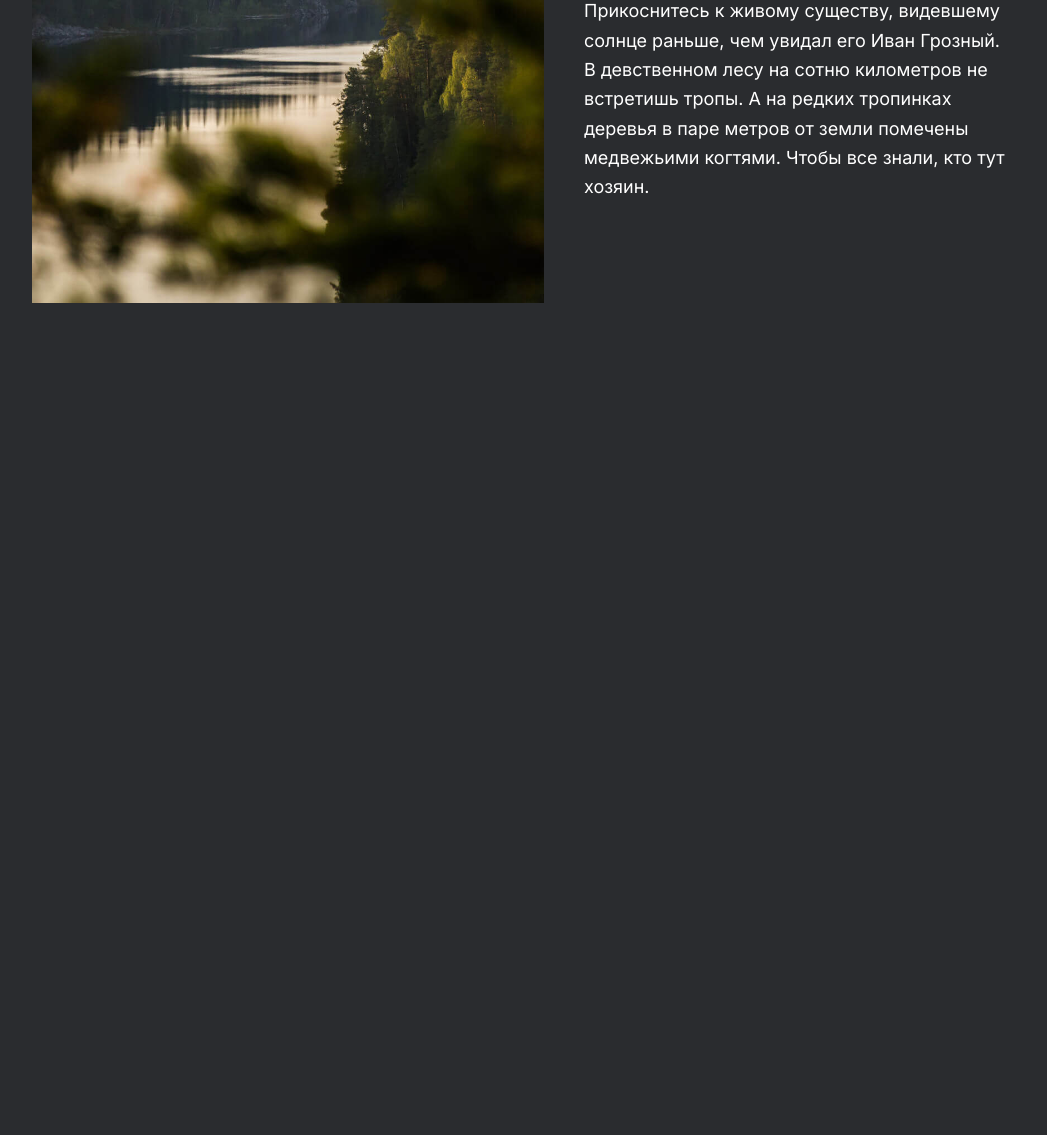
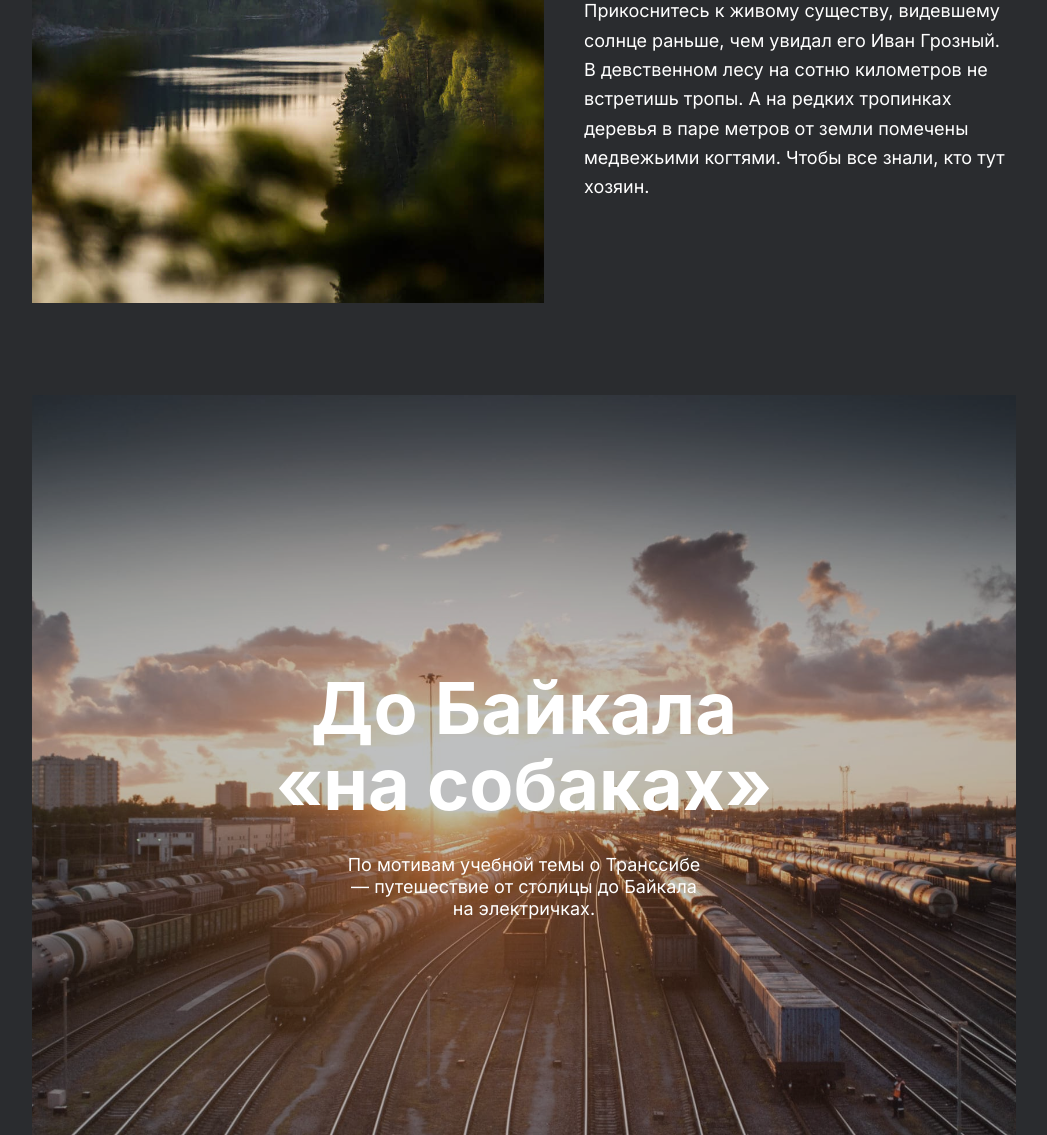
Before and after one commit to user234651/russian-travel, a website: page index.html in a window 1280 px wide. Shown: the part 6340-7475 px from the top of the page, without its empty margins (116-1163 px from the left). Before the commit the page ends 6735 px from the top, so only its background shows below. Drawn offline with Linux system fonts and the light colour scheme; a web font is replaced by a local one.

Commit message:
feat: add section "cover"

```diff
--- /dev/null
+++ b/blocks/cover/__overlay/cover__overlay.css
@@ -0,0 +1,14 @@
+.cover__overlay {
+  position: absolute;
+  top: 0;
+  left: 0;
+  width: 100%;
+  height: 100%;
+  background-color: #2a2c2f;
+  opacity: 0.3;
+}
+
+.cover__overlay:hover {
+  opacity: 0.8;
+  cursor: pointer;
+}
--- /dev/null
+++ b/blocks/cover/__subtitle/cover__subtitle.css
@@ -0,0 +1,8 @@
+.cover__subtitle {
+  max-width: 360px;
+  margin: 0;
+  font-size: clamp(14px, 2.3438vw, 18px);
+  line-height: clamp(16px, 2.8646vw, 22px);
+  text-align: center;
+  z-index: 2;
+}
--- /dev/null
+++ b/blocks/cover/__title/cover__title.css
@@ -0,0 +1,14 @@
+.cover__title {
+  max-width: 540px;
+  margin-bottom: 32px;
+  text-align: center;
+  font-size: clamp(32px, 9.375vw, 72px);
+  line-height: clamp(35px, 9.8958vw, 76px);
+  z-index: 2;
+}
+
+@media screen and (max-width: 544px) {
+  .cover__title {
+    margin-bottom: 16px;
+  }
+}
--- /dev/null
+++ b/blocks/cover/cover.css
@@ -0,0 +1,18 @@
+@import url(__overlay/cover__overlay.css);
+@import url(__subtitle/cover__subtitle.css);
+@import url(__title/cover__title.css);
+
+.cover {
+  position: relative;
+  display: flex;
+  flex-direction: column;
+  align-items: center;
+  justify-content: center;
+  margin: 0 auto;
+  max-width: var(--max-width);
+  min-height: clamp(200px, 72.2656vw, 740px);
+  background-image: url(../../images/cover-trains.jpg);
+  background-size: cover;
+  background-repeat: no-repeat;
+  background-position: center;
+}
--- a/blocks/place/__url/place__url.css
+++ b/blocks/place/__url/place__url.css
@@ -7,4 +7,5 @@
 
 .place__url:hover {
   opacity: 0.8;
+  cursor: pointer;
 }
--- a/blocks/place/place.css
+++ b/blocks/place/place.css
@@ -11,7 +11,11 @@
   grid-template-columns: repeat(auto-fit, minmax(320px, 1fr));
   column-gap: 40px;
   row-gap: 48px;
-  margin-bottom: clamp(50px, 7.8125vw, 80px);
+  margin-bottom: clamp(50px, 7vw, 80px);
+}
+
+.place:last-child {
+  margin-bottom: clamp(40px, 9vw, 92px);
 }
 
 @media screen and (min-width: 360px) and (max-width: 1080px) {
--- a/blocks/places/places.css
+++ b/blocks/places/places.css
@@ -1,4 +1,4 @@
 .places {
-  margin: 0 auto var(--mg-bottom);
+  margin: 0 auto;
   max-width: var(--max-width);
 }
--- a/index.css
+++ b/index.css
@@ -5,6 +5,7 @@
 @import url(blocks/photo/photo.css);
 @import url(blocks/place/place.css);
 @import url(blocks/places/places.css);
+@import url(blocks/cover/cover.css);
 
 /* inter-regular - cyrillic_latin */
 @font-face {
--- a/index.html
+++ b/index.html
@@ -278,6 +278,16 @@
           </div>
         </div>
       </section>
+      <section class="cover">
+        <a href="https://stampsy.com/na-elektrichkakh-do-baikala">
+          <div class="cover__overlay"></div>
+        </a>
+        <h2 class="cover__title">До Байкала «на собаках»</h2>
+        <p class="cover__subtitle">
+          По мотивам учебной темы о Транссибе — путешествие от столицы до
+          Байкала на электричках.
+        </p>
+      </section>
     </main>
     <footer class="footer"></footer>
   </body>
```
